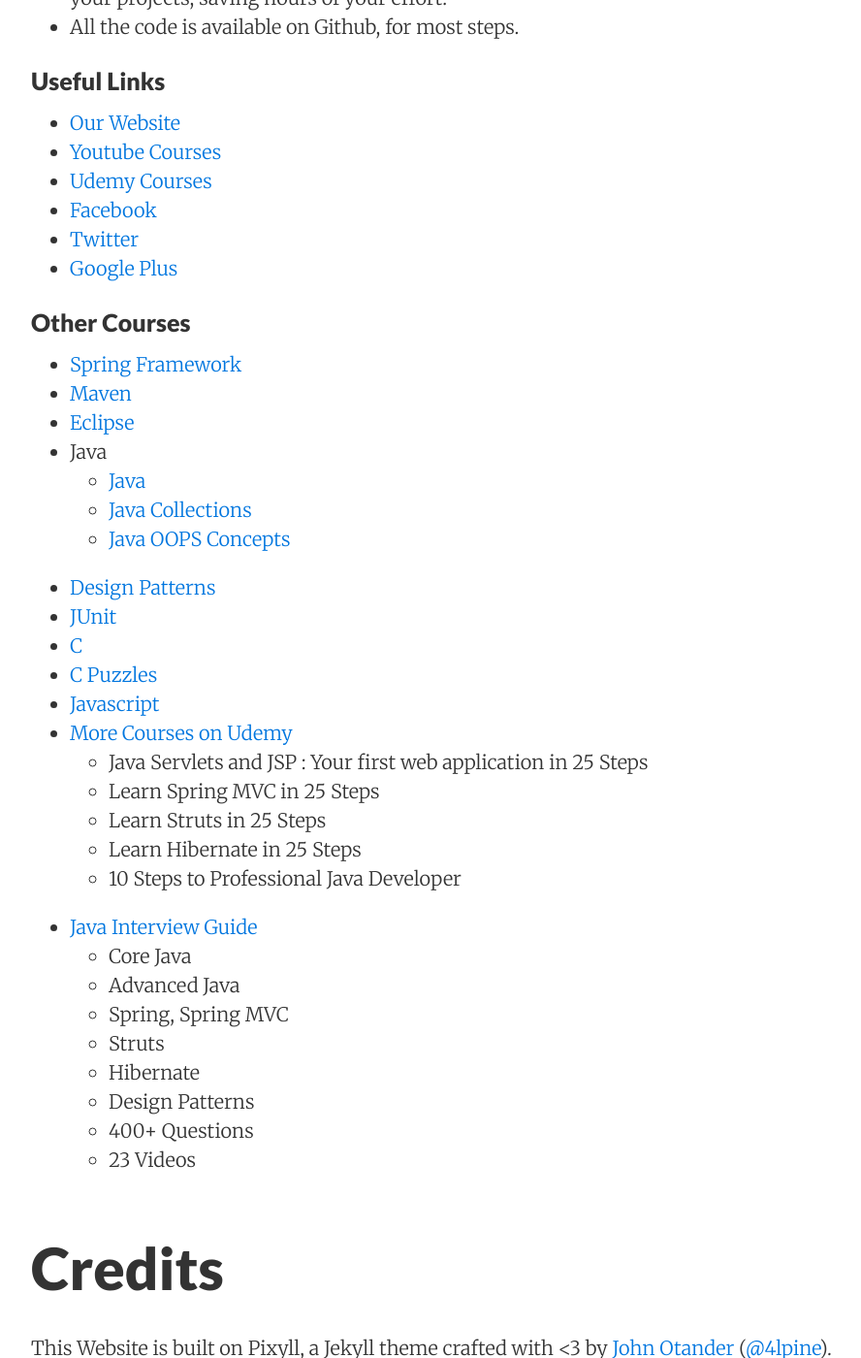
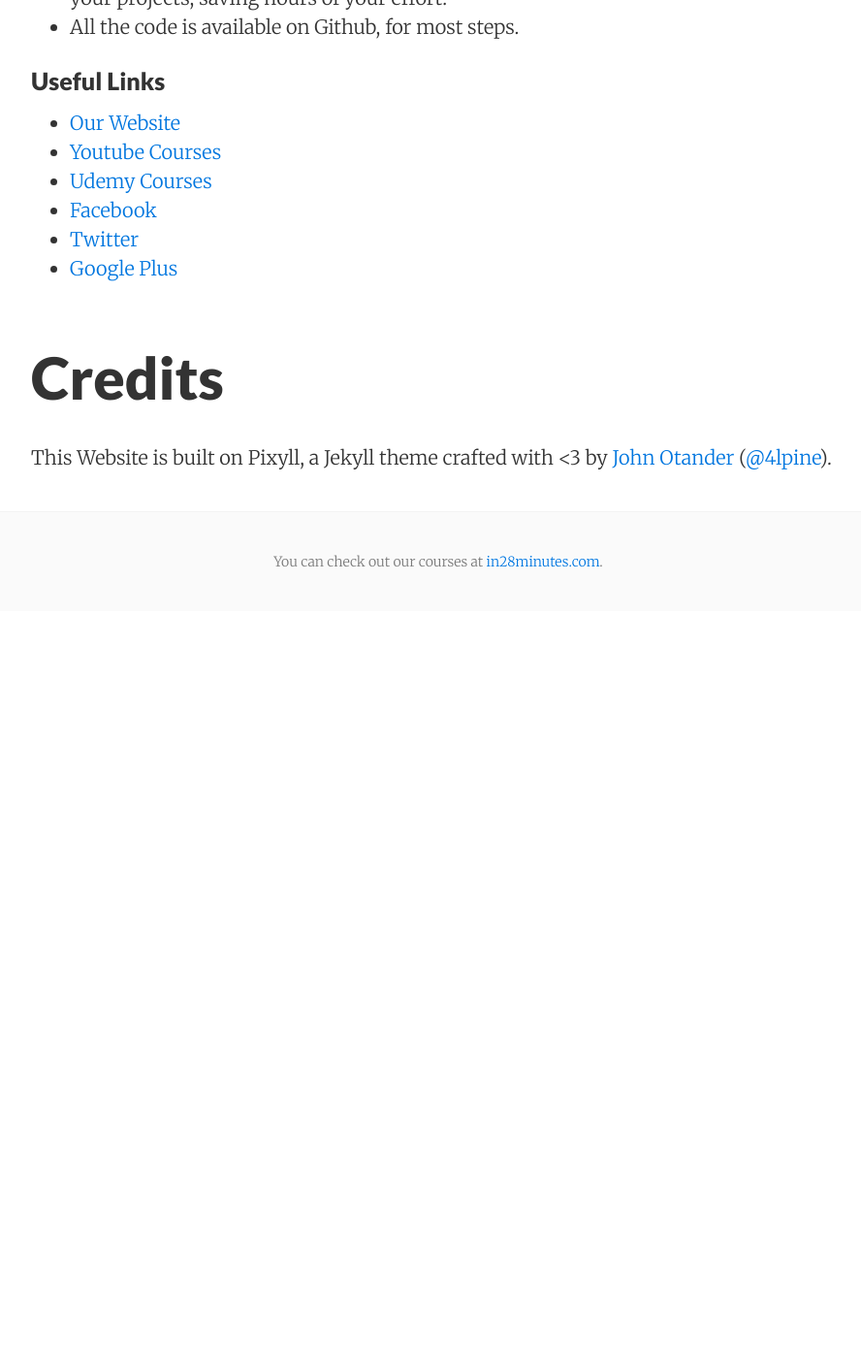
Before and after one commit to in28minutes/automatewithselenium.com, a Jekyll site: the page built from about.md, in a window 1280 px wide and 1400 px high, scrolled down 927 px. Shown: the whole window at 97% size, without its empty margins (188-1076 px from the left). Built offline with Jekyll 4.4.1, drawn with Linux system fonts in a browser that asks for light colours; nearby versions of some CDN libraries; after the commit the page ends 1557 px from its top, so only the background shows below that; some of the changed text lies outside the part shown.

```diff
--- a/_includes/navigation.html
+++ b/_includes/navigation.html
@@ -1,4 +1,4 @@
-<a href="https://courses.in28minutes.com/p/java-tutorial-for-beginner-in-250-steps" target="_blank">Free Course</a> <a href="http://www.in28minutes.com/p/in28minutes-udemy-courses-discount-codes.html" target="_blank">All Courses</a> <a href="https://docs.google.com/forms/d/e/1FAIpQLSfLP2aXvA6AjfLIIWSk8kh1i3Wwjc9IgJSwhebJ2eCnfZ_tfA/viewform?c=0&w=1" target="_blank">Contact Us</a>
+<a href="https://courses.in28minutes.com/p/java-tutorial-for-beginner-in-250-steps" target="_blank">Free Course</a> <a href="http://www.springboottutorial.com/p/in28minutes-udemy-courses-discount-codes.html" target="_blank">All Courses</a> <a href="https://docs.google.com/forms/d/e/1FAIpQLSfLP2aXvA6AjfLIIWSk8kh1i3Wwjc9IgJSwhebJ2eCnfZ_tfA/viewform?c=0&w=1" target="_blank">Contact Us</a>
 
 <!--
 {% for page in site.pages %}
--- a/about.md
+++ b/about.md
@@ -24,39 +24,12 @@ tags: about
 ### Useful Links
 - [Our Website](http://www.in28minutes.com)
 - [Youtube Courses](https://www.youtube.com/user/rithustutorials/playlists)
-- [Udemy Courses](https://www.udemy.com/user/in28minutes/)
+- [Udemy Courses](https://github.com/in28minutes/learn#best-selling-courses)
 - [Facebook](http://facebook.com/in28minutes)
 - [Twitter](http://twitter.com/in28minutes)
 - [Google Plus](https://plus.google.com/u/3/110861829188024231119)
 
-### Other Courses
-- [Spring Framework](https://www.udemy.com/spring-tutorial-for-beginners/)
-- [Maven](http://www.in28minutes.com/p/maven-tutorial-for-beginners.html)
-- [Eclipse](http://www.in28minutes.com/p/eclipse-java-video-tutorial.html)
-- Java
-  * [Java](https://www.youtube.com/watch?v=Y4ftqcYVh5I&list=PLE0D4634AE2DFA591&index=1)
-  * [Java Collections](http://www.in28minutes.com/p/java-collections-framework-video.html)
-  * [Java OOPS Concepts](https://www.udemy.com/learn-object-oriented-programming-in-java/)
-- [Design Patterns](http://www.in28minutes.com/p/design-patterns-tutorial.html)
-- [JUnit](https://www.udemy.com/junit-tutorial-for-beginners-with-java-examples/)
-- [C](https://www.udemy.com/c-tutorial-for-beginners-with-puzzles/)
-- [C Puzzles](https://www.udemy.com/c-puzzles-for-beginners/)
-- [Javascript](https://www.youtube.com/watch?v=6TZdD-FR6CY)
-- [More Courses on Udemy](https://www.udemy.com/user/in28minutes/)
-  * Java Servlets and JSP : Your first web application in 25 Steps
-  * Learn Spring MVC in 25 Steps
-  * Learn Struts in 25 Steps
-  * Learn Hibernate in 25 Steps
-  * 10 Steps to Professional Java Developer
-- [Java Interview Guide](http://www.in28minutes.com/p/buy-our-java-interview-guide.html)
-  * Core Java
-  * Advanced Java
-  * Spring, Spring MVC
-  * Struts
-  * Hibernate
-  * Design Patterns
-  * 400+ Questions
-  * 23 Videos
+
 
 
 # Credits
```
Also changed, not shown: other parts of about.md (+1 -1 lines), _posts/2016-01-01-article-template.md (+2 -2 lines), 2 other files.
